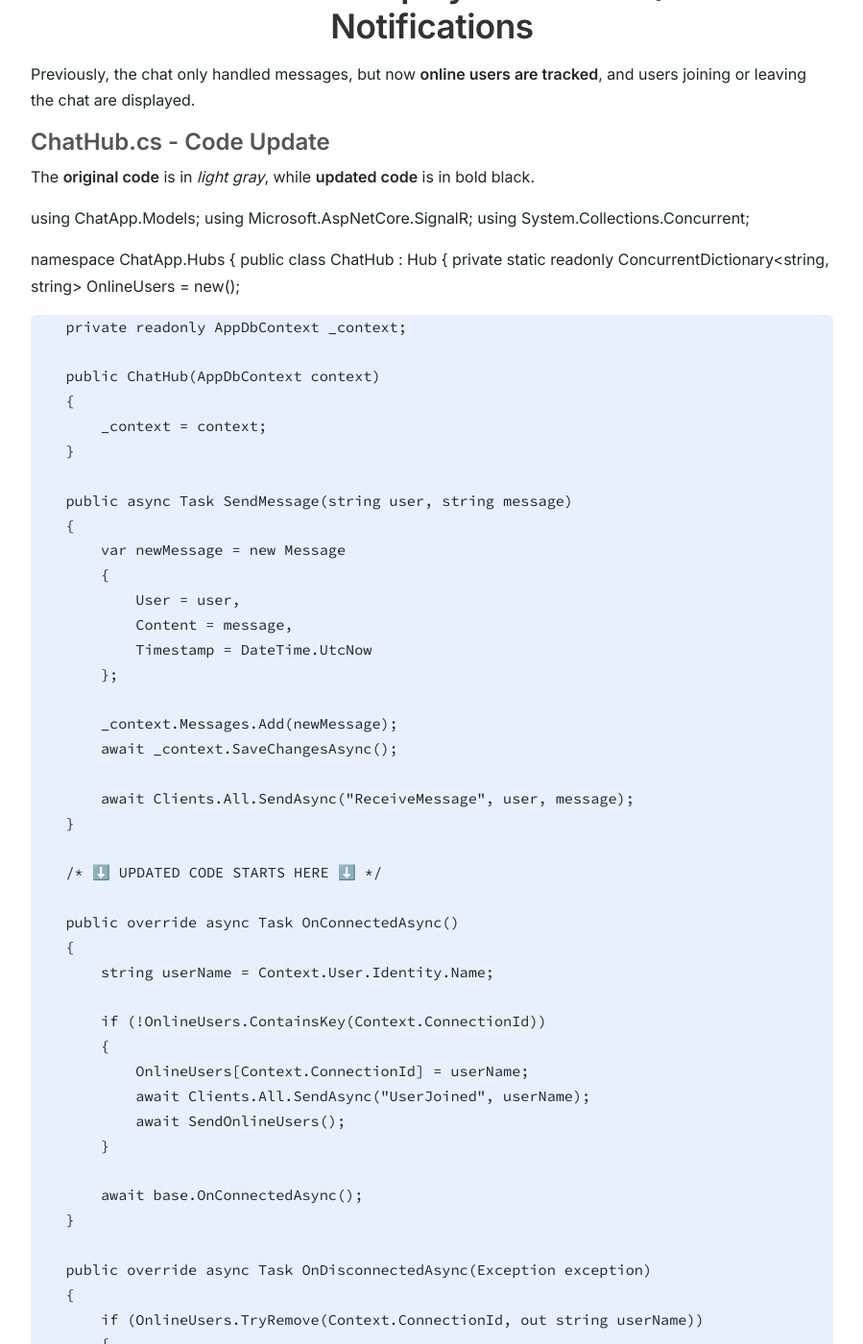
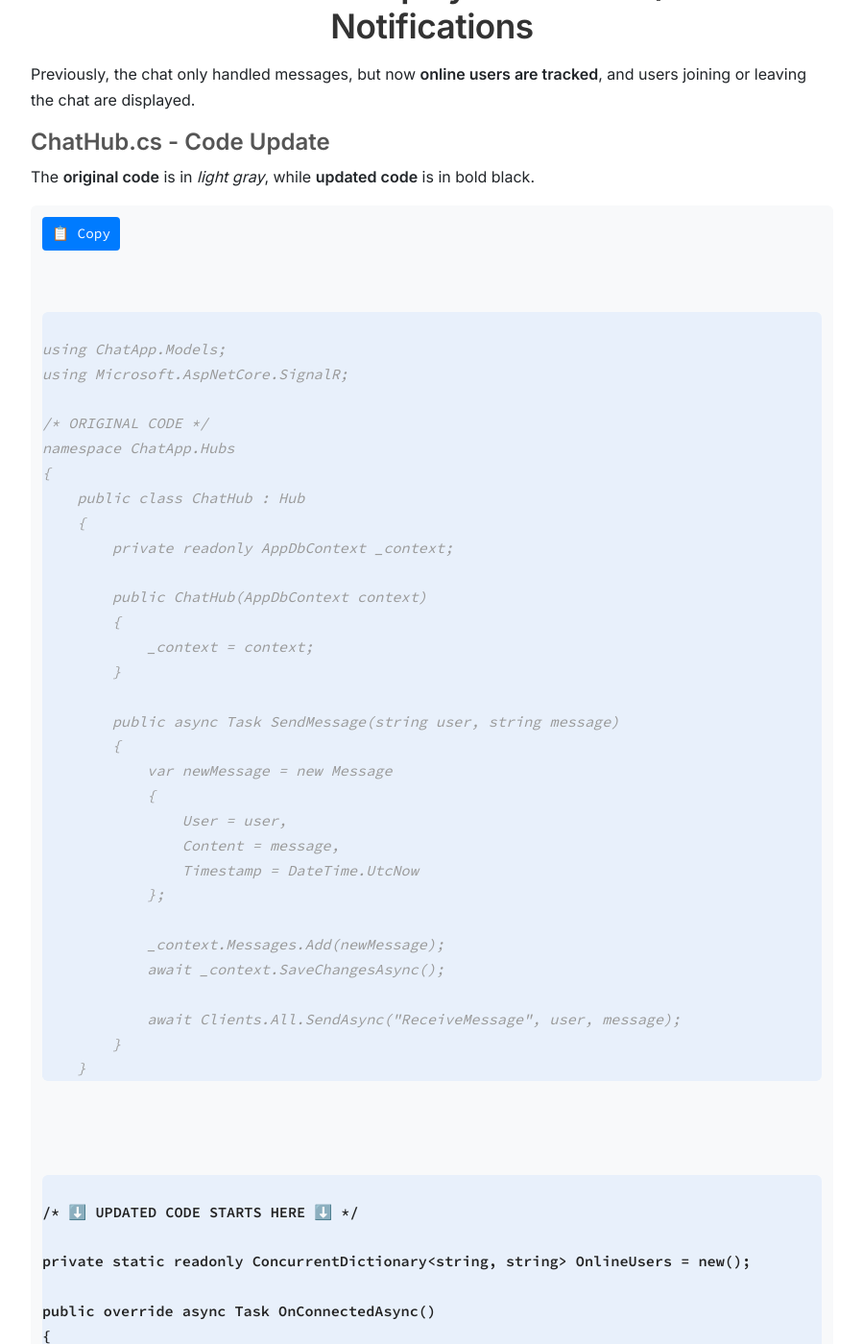
Before and after one commit to JWalshe86/ChatApp, a Jekyll site: the page built from docs/ChatAppPartTwo.md, in a window 1280 px wide and 1400 px high, scrolled down 5751 px. Shown: the whole window at 96% size, without its empty margins (190-1089 px from the left). Built offline with Jekyll 4.4.1, drawn with Linux system fonts in a browser that asks for light colours; some of the changed text lies outside the part shown.

Commit message:
Update ChatAppPartTwo.md

```diff
--- a/docs/ChatAppPartTwo.md
+++ b/docs/ChatAppPartTwo.md
@@ -159,16 +159,17 @@ Previously, the chat only handled messages, but now **online users are tracked**
 
 The **original code** is in _light gray_, while **updated code** is in bold black.
 
+<div class="code-block">
+
+    <pre><code class="original">
 using ChatApp.Models;
 using Microsoft.AspNetCore.SignalR;
-using System.Collections.Concurrent;
 
+/* ORIGINAL CODE */
 namespace ChatApp.Hubs
 {
     public class ChatHub : Hub
     {
-        private static readonly ConcurrentDictionary<string, string> OnlineUsers = new();
-
         private readonly AppDbContext _context;
 
         public ChatHub(AppDbContext context)
@@ -190,41 +191,47 @@ namespace ChatApp.Hubs
 
             await Clients.All.SendAsync("ReceiveMessage", user, message);
         }
+    }
+</code></pre>
 
-        /* ⬇️ UPDATED CODE STARTS HERE ⬇️ */
+    <pre><code class="updated">
+/* ⬇️ UPDATED CODE STARTS HERE ⬇️ */
 
-        public override async Task OnConnectedAsync()
-        {
-            string userName = Context.User.Identity.Name;
+private static readonly ConcurrentDictionary<string, string> OnlineUsers = new();
 
-            if (!OnlineUsers.ContainsKey(Context.ConnectionId))
-            {
-                OnlineUsers[Context.ConnectionId] = userName;
-                await Clients.All.SendAsync("UserJoined", userName);
-                await SendOnlineUsers();
-            }
+public override async Task OnConnectedAsync()
+{
+    string userName = Context.User.Identity.Name;
 
-            await base.OnConnectedAsync();
-        }
+    if (!OnlineUsers.ContainsKey(Context.ConnectionId))
+    {
+        OnlineUsers[Context.ConnectionId] = userName;
+        await Clients.All.SendAsync("UserJoined", userName);
+        await SendOnlineUsers();
+    }
 
-        public override async Task OnDisconnectedAsync(Exception exception)
-        {
-            if (OnlineUsers.TryRemove(Context.ConnectionId, out string userName))
-            {
-                await Clients.All.SendAsync("UserLeft", userName);
-                await SendOnlineUsers();
-            }
+    await base.OnConnectedAsync();
+}
 
-            await base.OnDisconnectedAsync(exception);
-        }
+public override async Task OnDisconnectedAsync(Exception exception)
+{
+    if (OnlineUsers.TryRemove(Context.ConnectionId, out string userName))
+    {
+        await Clients.All.SendAsync("UserLeft", userName);
+        await SendOnlineUsers();
+    }
 
-        private Task SendOnlineUsers()
-        {
-            var users = OnlineUsers.Values.Distinct().ToList();
-            return Clients.All.SendAsync("OnlineUsers", users);
-        }
-      }
-    }
+    await base.OnDisconnectedAsync(exception);
+}
+
+private Task SendOnlineUsers()
+{
+    var users = OnlineUsers.Values.Distinct().ToList();
+    return Clients.All.SendAsync("OnlineUsers", users);
+}
+</code></pre>
+</div>
+
 
 
 
```
